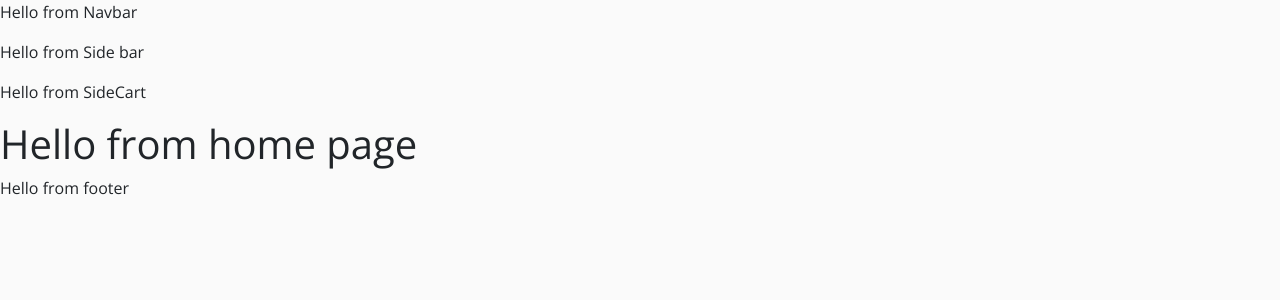
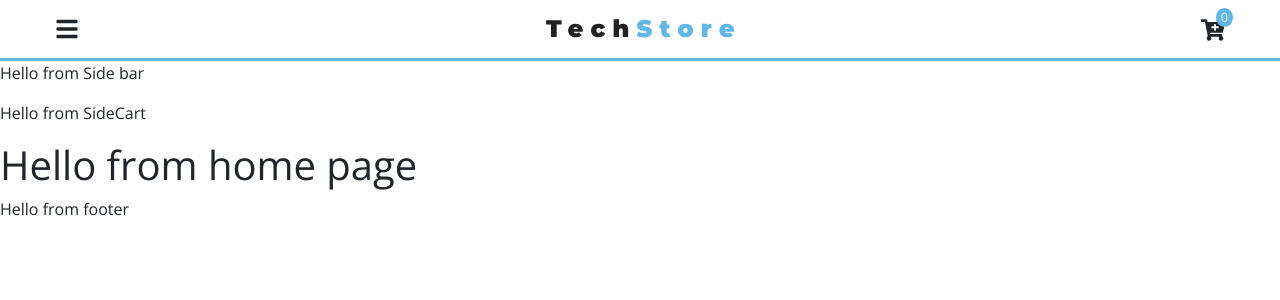
Before and after one commit to calebbenjii/Broks, a React (Create React App) app: page / in a window 1280 px wide. Shown: the top 300 px of the page. Built offline with nearby package versions, Linux system fonts and the light colour scheme.

Commit message:
Navbar Component

```diff
--- a/src/App.css
+++ b/src/App.css
@@ -4,7 +4,7 @@
 :root {
   --primaryColor: #5fb7ea;
   --primaryRGBA: rgba(0,0,0,0.3);
-  --mainGrey: #fafafa;
+  --mainWhite: #fafafa;
   --darkGery: #5f5e5e;
   --mainBlack: #222;
   --mainTransition: all 0.3s ease-in-out;
--- a/src/components/Navbar.js
+++ b/src/components/Navbar.js
@@ -1,9 +1,62 @@
 import React from 'react'
+import {FaBars, FaCartPlus} from 'react-icons/fa'
+import styled from 'styled-components'
+import {ProductConsumer} from '../context'
+import logo from '../images/logo.svg'
 
 export default function Navbar() {
   return (
     <>
-    <p>Hello from Navbar</p>
+    <ProductConsumer>
+      {value => {
+        const {cartItems, handleSidebar, handleCart} = value;
+        return <NavWrapper>
+          <div className="nav-center">
+            <FaBars className="nav-icon" onClick={handleSidebar} />
+            <img src={logo} alt="company logo"/>
+            <div className="nav-cart">
+              <FaCartPlus className="nav-icon" onClick={handleCart} />
+              <div className="cart-items"> {cartItems} </div>
+            </div>
+          </div>
+        </NavWrapper>
+      }}
+    </ProductConsumer>
   </>
   )
 }
+
+
+const NavWrapper = styled.nav`
+  position: -webkit-sticky;
+  position: sticky;
+  top: 0;
+  width: 100%;
+  padding: 1rem 1.5rem;
+  background: var(--mainGrey);
+  border-bottom: 3px solid var(--primaryColor);
+  .nav-center {
+    display: flex;
+    align-items: center;
+    justify-content: space-between;
+    max-width: 1170px;
+    margin: 0 auto;
+  }
+  .nav-icon {
+    font-size: 1.5rem;
+    cursor: pointer;
+  }
+  .nav-cart {
+    position: relative;
+  }
+  .cart-items {
+    background: var(--primaryColor);
+    border-radius: 50%;
+    color: var(--mainWhite);
+    font-size: 0.8rem;
+    position: absolute;
+    top: -8px;
+    right: -8px;
+    padding: 0 5px;
+  }
+`
--- a/src/context/context.js
+++ b/src/context/context.js
@@ -6,7 +6,7 @@
   state = {
     sidebarOpen: false,
     cartOpen: false,
-    count: 0
+    cartItems: 0
   }
 
   // handle sidebar
--- a/src/pages/HomePage.js
+++ b/src/pages/HomePage.js
@@ -6,7 +6,6 @@
     <>
       <ProductConsumer>
         {value => {
-          console.log(value)
           return (
             <h1>Hello from home page</h1>
           )
```
